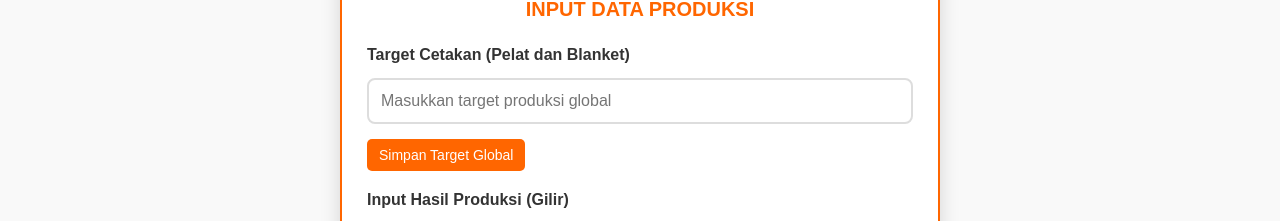
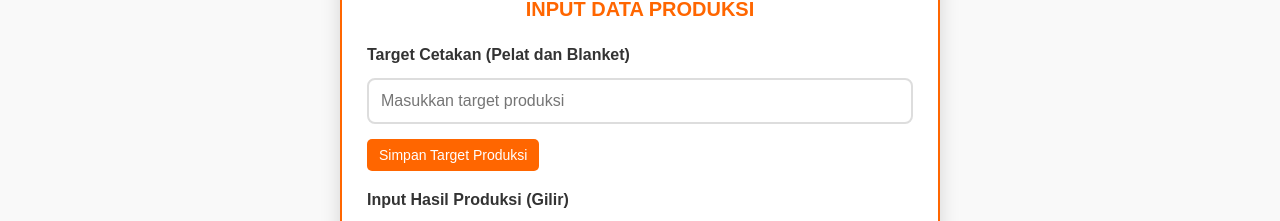
Before and after one commit to mikhaelnovalino/MonitoringSuri, a plain HTML site: page index.html in a window 1280 px wide. Shown: the part 145-366 px from the top of the page. Drawn offline with nearby package versions, Linux system fonts and the light colour scheme.

Commit message:
Update index.html

```diff
--- a/index.html
+++ b/index.html
@@ -234,9 +234,9 @@
           <input
             type="number"
             id="globalTarget"
-            placeholder="Masukkan target produksi global"
+            placeholder="Masukkan target produksi"
           />
-          <button onclick="simpanTargetGlobal()">Simpan Target Global</button>
+          <button onclick="simpanTargetGlobal()">Simpan Target Produksi</button>
         </div>
 
         <div class="input-group">
```
